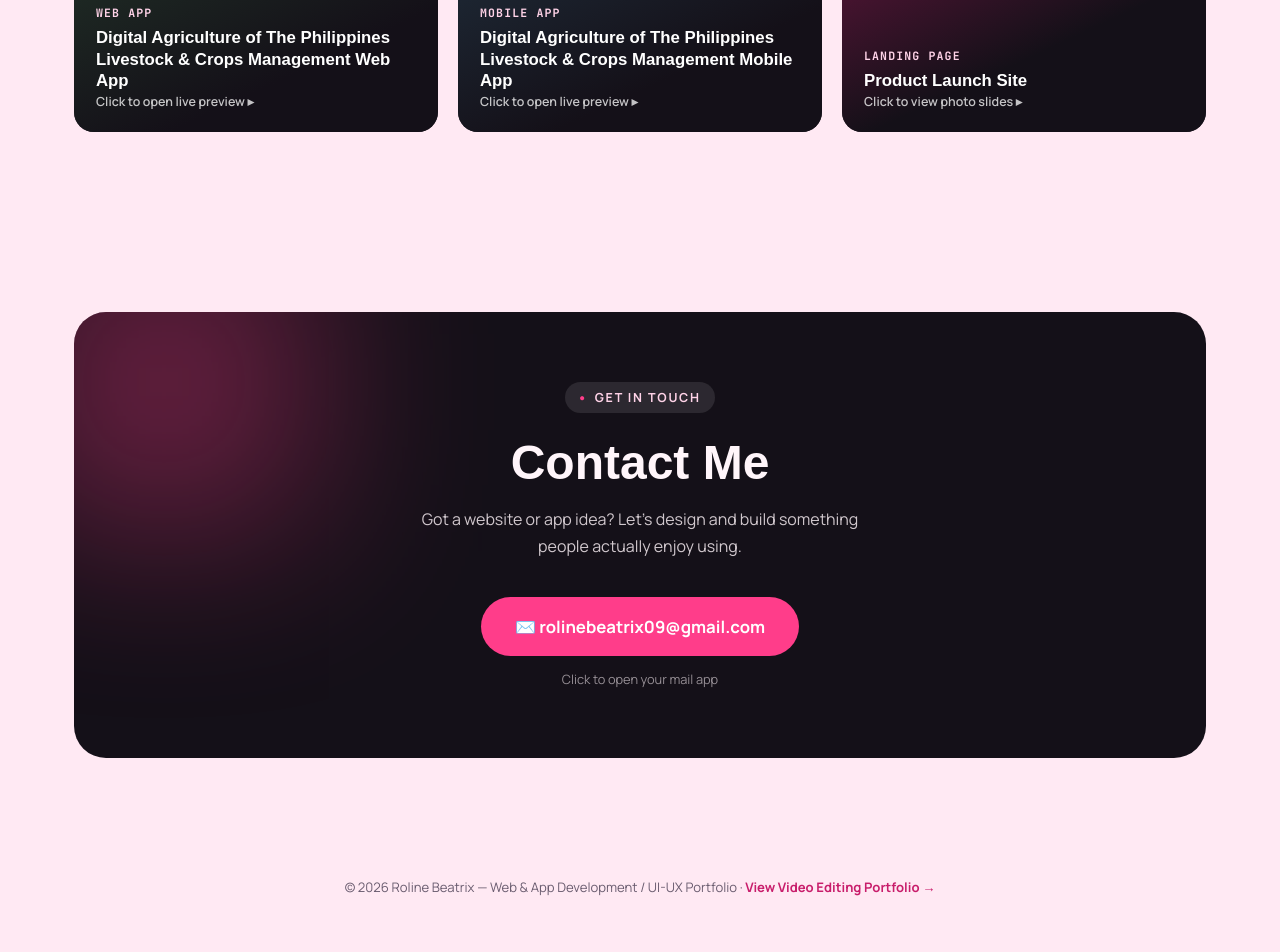
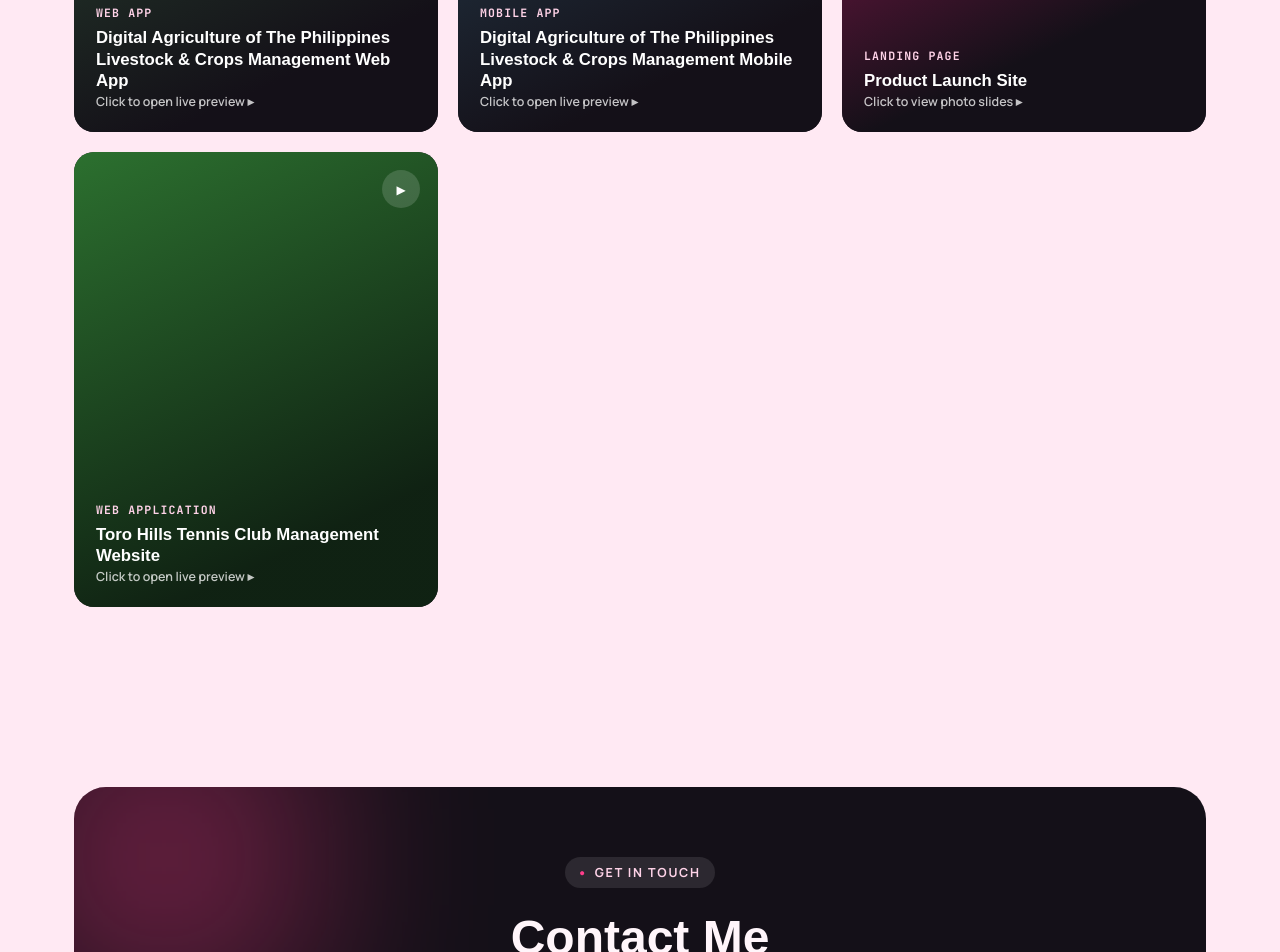
Before and after one commit to beypastrana/webdevportfolio, a plain HTML site: page index.html in a window 1280 px wide. Shown: the part 3225-4177 px from the top of the page. Drawn offline with Linux system fonts and the light colour scheme; a web font is replaced by a local one.

Commit message:
Update index.html

```diff
--- a/index.html
+++ b/index.html
@@ -199,6 +199,7 @@
   .work-card::before{content:""; position:absolute; inset:0; background:linear-gradient(155deg, var(--pink-deep), var(--black) 75%); opacity:.88;}
   .work-card.thumb-web::before{background:linear-gradient(155deg, #315B3A, var(--black) 80%);}
   .work-card.thumb-mobile::before{background:linear-gradient(155deg, #2E5266, var(--black) 80%);}
+  .work-card.thumb-tennis::before{background:linear-gradient(155deg, #2f7d32, #0f2412 80%);}
   .work-card .play{
     position:absolute; top:18px; right:18px; z-index:1;
     width:38px; height:38px; border-radius:50%; background:rgba(255,255,255,.15);
@@ -469,6 +470,19 @@
         </span>
       </button>
 
+      <!-- Toro Hills Tennis Club -->
+      <button class="work-card thumb-tennis" onclick="openProject('iframe', {
+          title: 'Toro Hills Tennis Club — Website',
+          src: 'https://beypastrana.github.io/torohillstennisclub/'
+      })">
+        <span class="play">▶</span>
+        <span class="info">
+          <span class="cat">Web Application</span>
+          <h3>Toro Hills Tennis Club Management Website</h3>
+          <span class="hint">Click to open live preview ▸</span>
+        </span>
+      </button>
+
     </div>
   </section>
 
```
